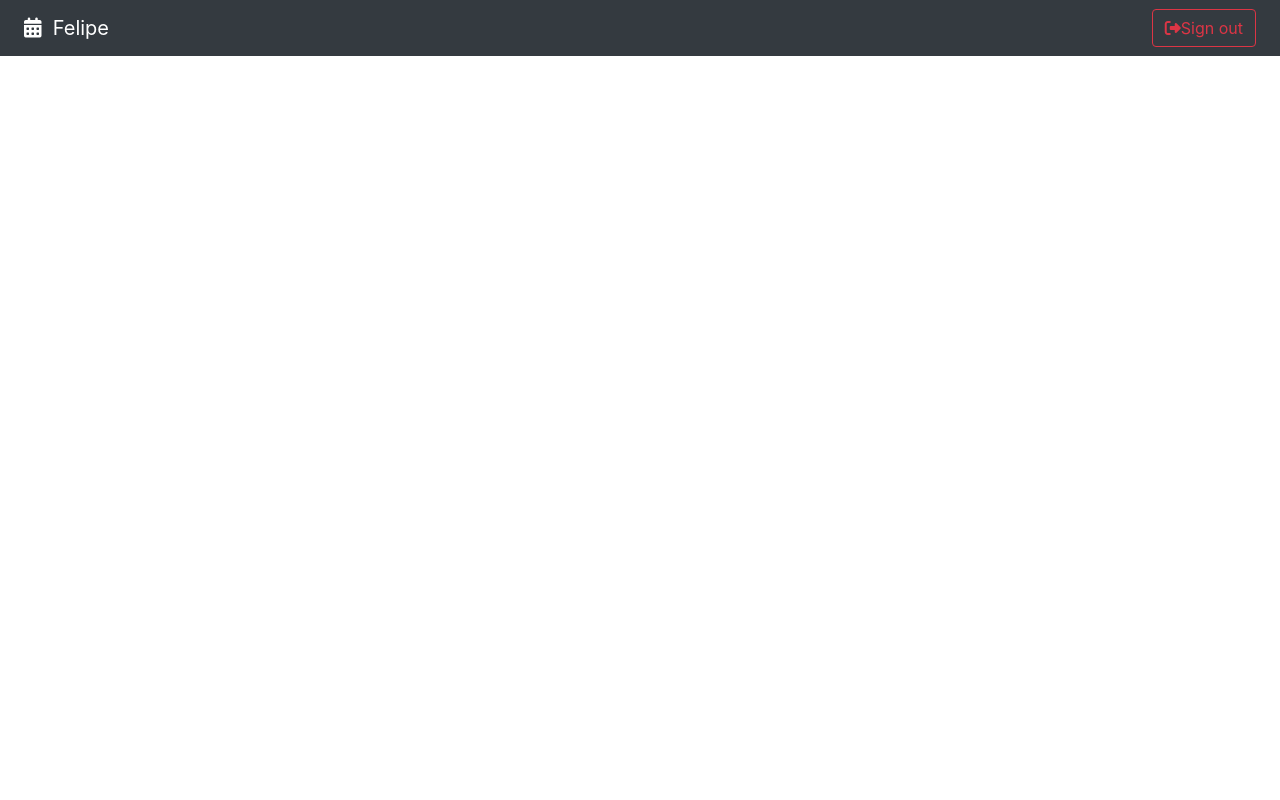
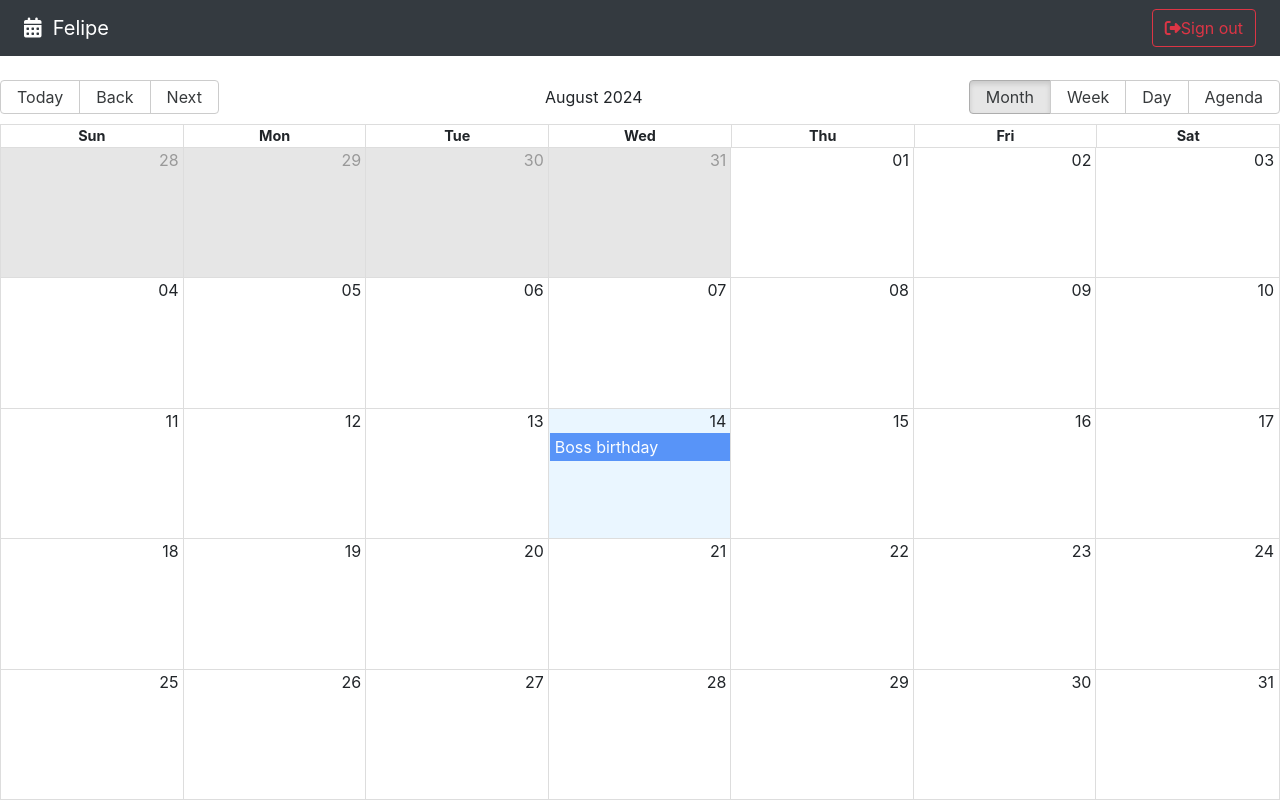
Before and after one commit to feliegonzalezmv/calendar-app, a React (Vite) app: page /auth in a window 1280 px wide. Built offline with nearby package versions, Linux system fonts and the light colour scheme.

Commit message:
Add react big calendar

```diff
--- a/package.json
+++ b/package.json
@@ -10,7 +10,10 @@
     "preview": "vite preview"
   },
   "dependencies": {
+    "@types/react-big-calendar": "^1.8.9",
+    "date-fns": "^3.6.0",
     "react": "^18.3.1",
+    "react-big-calendar": "^1.13.3",
     "react-dom": "^18.3.1",
     "react-router-dom": "^6.26.0"
   },
--- a/src/calendar/pages/CalendarPage.tsx
+++ b/src/calendar/pages/CalendarPage.tsx
@@ -1,9 +1,43 @@
+import { Calendar, CalendarProps } from "react-big-calendar";
+import "react-big-calendar/lib/css/react-big-calendar.css";
+import { addHours } from "date-fns";
+
 import { NavBar } from "../components/NavBar";
+import { localizer } from "../../helpers";
+
+const events = [
+  {
+    title: "Boss birthday",
+    notes: "Buy cupcake",
+    start: new Date(),
+    end: addHours(new Date(), 2),
+    bgColor: "#fafafa",
+    user: { _id: "123", name: "Felipe" },
+  },
+];
 
 export const CalendarPage = () => {
+  const eventStyleGetter = (event: CalendarProps) => {
+    const style = {
+      backgroundColor: "#347CF7",
+      borderRadius: "0px",
+      opacity: 0.8,
+      color: "white",
+    };
+    console.log("event :>> ", event);
+    return { style };
+  };
   return (
     <>
       <NavBar></NavBar>
+      <Calendar
+        localizer={localizer}
+        events={events}
+        startAccessor="start"
+        endAccessor="end"
+        style={{ height: "calc(100vh - 80px)" }}
+        eventPropGetter={eventStyleGetter}
+      />
     </>
   );
 };
--- /dev/null
+++ b/src/helpers/calendarLocalizer.tsx
@@ -0,0 +1,15 @@
+import { dateFnsLocalizer } from "react-big-calendar";
+import enUS from "date-fns/locale/en-US";
+import { format, parse, startOfWeek, getDay } from "date-fns";
+
+const locales = {
+  "en-US": enUS,
+};
+
+export const localizer = dateFnsLocalizer({
+  format,
+  parse,
+  startOfWeek,
+  getDay,
+  locales,
+});
--- /dev/null
+++ b/src/helpers/index.ts
@@ -0,0 +1 @@
+export * from "./calendarLocalizer";
```
Also changed, not shown: 1 other file (tests, documents, lock files or other folders).
